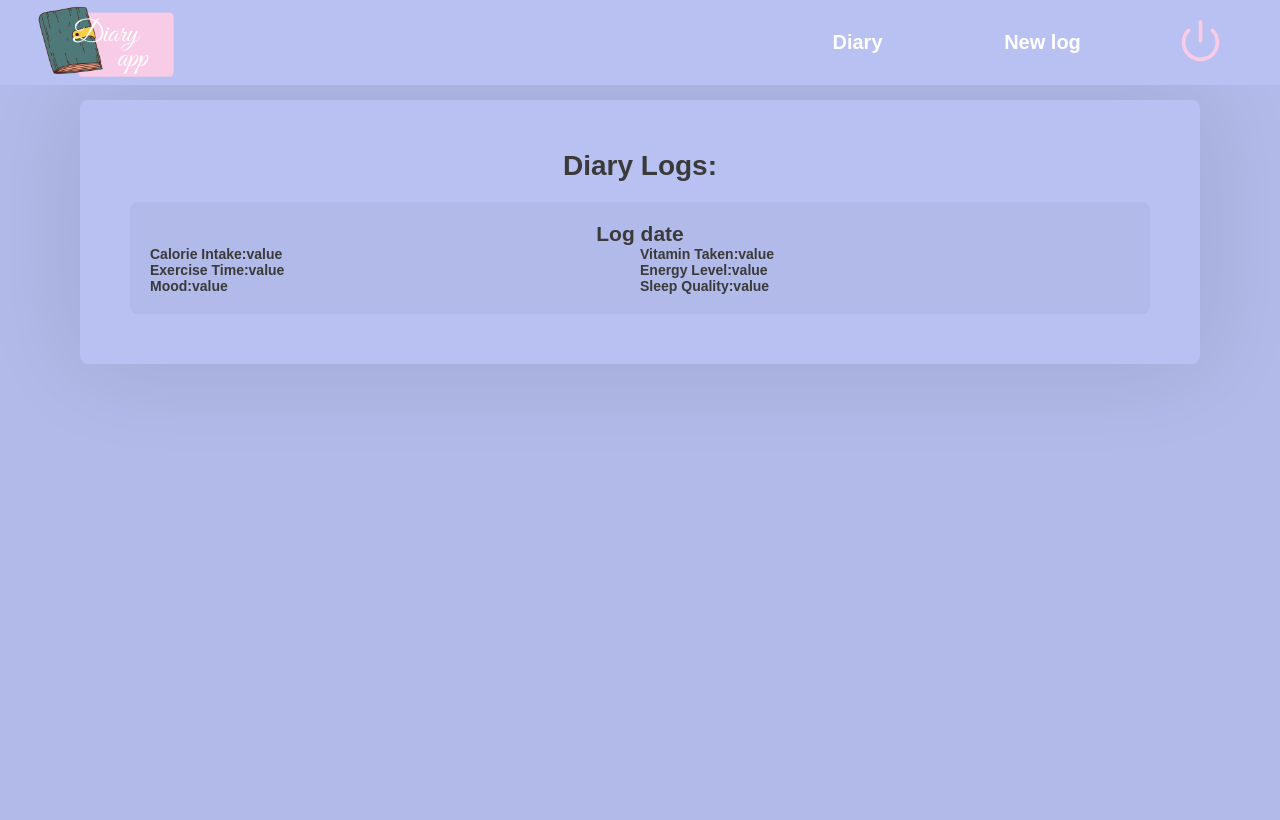
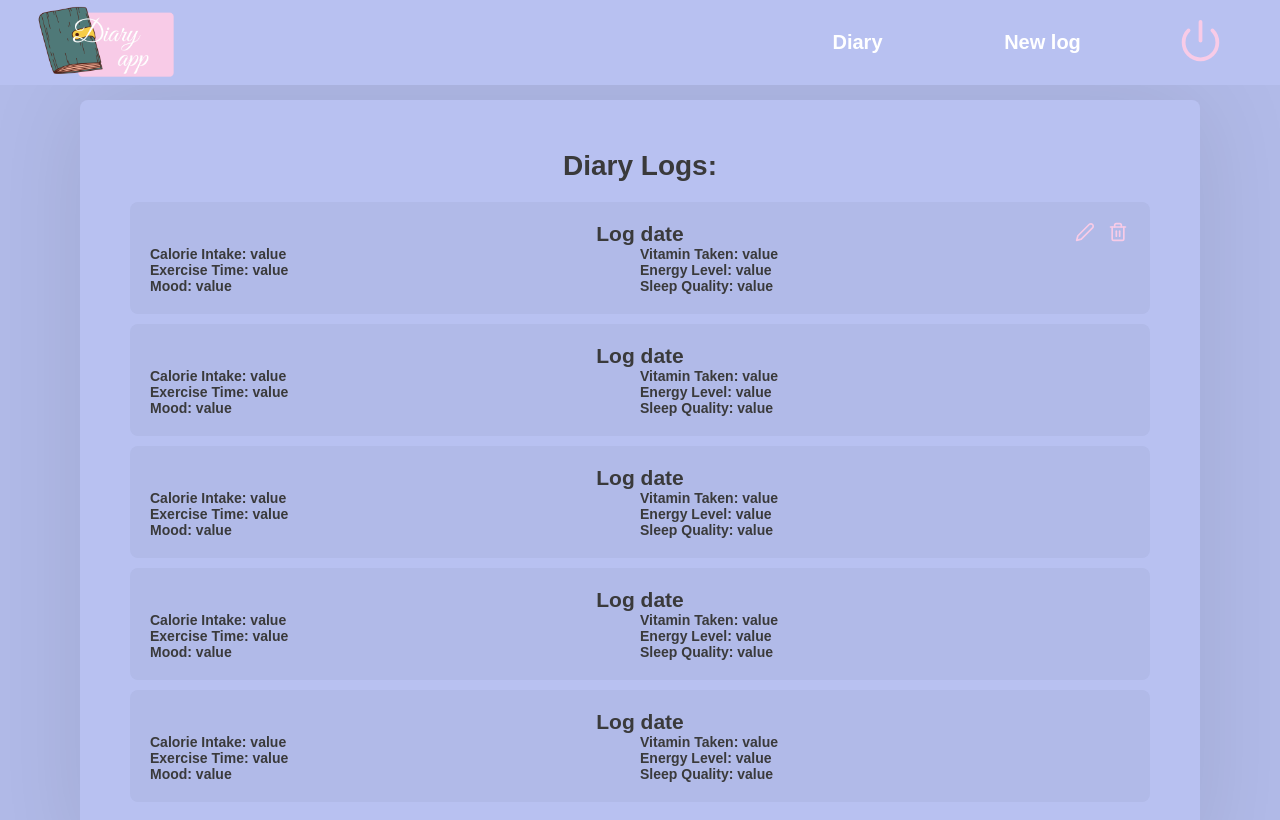
Before and after one commit to mikemorcerf/diary-app, a React (Create React App) app in the folder frontend/: page /profile/logs in a window 1280 px wide. Shown: the top 820 px of the page. Built offline with nearby package versions, Linux system fonts and the light colour scheme; a web font is replaced by a local one.

Commit message:
design log list page

```diff
--- a/frontend/src/pages/Header/index.js
+++ b/frontend/src/pages/Header/index.js
@@ -16,11 +16,11 @@ export default function Header() {
         </div>
 
         <div className="header-button-section">
-          <Link className="header-button" to="/">
+          <Link className="header-button" to="/profile/logs">
             Diary
           </Link>
 
-          <Link className="header-button" to="/">
+          <Link className="header-button" to="/profile/logs/new">
             New log
           </Link>
 
--- /dev/null
+++ b/frontend/src/pages/NewLog/index.js
@@ -0,0 +1,33 @@
+import React from 'react';
+import { Link } from 'react-router-dom';
+import Header from '../Header';
+
+import './styles.css';
+
+export default function NewLog() {
+  return(
+    <div>
+      <Header />
+      <div className="new-log-container">
+        <div className="content">
+        <h1>How are you doing today?</h1>
+          <form>
+            <section>
+              <p>Full name</p>
+              <p>Email address</p>
+              <p>Member since date</p>
+            </section>
+            <section>
+              <Link to="/profile/logs" className="button">
+                <span>See Diary entries</span>
+              </Link>
+              <Link to="/profile/logs/new" className="button">
+                <span>Create new entry</span>
+              </Link>
+            </section>
+          </form>
+        </div>
+      </div>
+    </div>
+  );
+}
--- /dev/null
+++ b/frontend/src/pages/NewLog/styles.css
@@ -0,0 +1,57 @@
+.new-log-container {
+  width: 100%;
+  max-width: 1120px;
+  height: 100vh;
+  margin: 0 auto;
+  background-color: var(--purpleColor);
+
+  display: flex;
+  align-items: center;
+  justify-content: center;
+}
+
+.new-log-container .content {
+  width: 100%;
+  padding: 30px;
+  background-color: var(--lightPurpleColor);
+  box-shadow: 0 0 100px rgba(0, 0, 0, 0.1);
+  border-radius: 8px;
+
+  display: inline-block;
+  justify-content: space-between;
+}
+
+.new-log-container .content h1 {
+  width: 100%;
+  text-align: center;
+  margin-bottom: 25px;
+}
+
+.new-log-container .content form {
+  width: 100%;
+  display: flex;
+}
+
+.new-log-container .content section {
+  width: 50%;
+}
+
+.new-log-container .content section .button-icon {
+  color: var(white);
+  margin: 18px 20px 0 0;
+}
+
+.new-log-container .content section span {
+  vertical-align: top;
+}
+
+.new-log-container .content section h1 {
+  margin: 15px 0 10px;
+  font-size: 32px;
+}
+
+.new-log-container .content section p {
+  font-size: 18px;
+  color: var(--textColor);
+  line-height: 32px;
+}
--- a/frontend/src/pages/Profile/index.js
+++ b/frontend/src/pages/Profile/index.js
@@ -12,18 +12,18 @@ export default function Profile() {
       <div className="profile-container">
         <div className="content">
           <section>
-            <h1>Hello user name. How are your doing today?</h1>
+            <h1>Hello user name. How are you doing today?</h1>
             <p>Full name</p>
             <p>Email address</p>
             <p>Member since date</p>
           </section>
 
           <section>
-            <Link to="/" className="button">
+            <Link to="/profile/logs" className="button">
               <FiEye size={25} className="button-icon" />
               <span>See Diary entries</span>
             </Link>
-            <Link to="/" className="button">
+            <Link to="/profile/logs/new" className="button">
               <FiEdit size={25} className="button-icon" />
               <span>Create new entry</span>
             </Link>
--- a/frontend/src/pages/ProfileLogs/index.js
+++ b/frontend/src/pages/ProfileLogs/index.js
@@ -1,5 +1,6 @@
 import React from 'react';
 import Header from '../Header';
+import { FiTrash2, FiEdit2 } from 'react-icons/fi';
 
 import './styles.css';
 
@@ -14,14 +15,73 @@ export default function () {
             <li>
               <h2>Log date</h2>
               <section>
-                <p>Calorie Intake:<span>value</span></p>
-                <p>Exercise Time:value</p>
-                <p>Mood:value</p>
+                <p>Calorie Intake: value</p>
+                <p>Exercise Time: value</p>
+                <p>Mood: value</p>
               </section>
               <section>
-                <p>Vitamin Taken:value</p>
-                <p>Energy Level:value</p>
-                <p>Sleep Quality:value</p>
+                <p>Vitamin Taken: value</p>
+                <p>Energy Level: value</p>
+                <p>Sleep Quality: value</p>
+              </section>
+              <button type="button">
+                <FiEdit2 size={20} />
+              </button>
+              <button type="button">
+                <FiTrash2 size={20} />
+              </button>
+            </li>
+
+
+
+
+            <li>
+              <h2>Log date</h2>
+              <section>
+                <p>Calorie Intake: value</p>
+                <p>Exercise Time: value</p>
+                <p>Mood: value</p>
+              </section>
+              <section>
+                <p>Vitamin Taken: value</p>
+                <p>Energy Level: value</p>
+                <p>Sleep Quality: value</p>
+              </section>
+            </li>            <li>
+              <h2>Log date</h2>
+              <section>
+                <p>Calorie Intake: value</p>
+                <p>Exercise Time: value</p>
+                <p>Mood: value</p>
+              </section>
+              <section>
+                <p>Vitamin Taken: value</p>
+                <p>Energy Level: value</p>
+                <p>Sleep Quality: value</p>
+              </section>
+            </li>            <li>
+              <h2>Log date</h2>
+              <section>
+                <p>Calorie Intake: value</p>
+                <p>Exercise Time: value</p>
+                <p>Mood: value</p>
+              </section>
+              <section>
+                <p>Vitamin Taken: value</p>
+                <p>Energy Level: value</p>
+                <p>Sleep Quality: value</p>
+              </section>
+            </li>            <li>
+              <h2>Log date</h2>
+              <section>
+                <p>Calorie Intake: value</p>
+                <p>Exercise Time: value</p>
+                <p>Mood: value</p>
+              </section>
+              <section>
+                <p>Vitamin Taken: value</p>
+                <p>Energy Level: value</p>
+                <p>Sleep Quality: value</p>
               </section>
             </li>
           </ul>
--- a/frontend/src/pages/ProfileLogs/styles.css
+++ b/frontend/src/pages/ProfileLogs/styles.css
@@ -29,11 +29,31 @@
 
 .profile-logs-container .content li {
   padding: 20px;
+  margin-bottom: 10px;
   background-color: var(--purpleColor);
   width: 100%;
   align-items: center;
   justify-content: center;
   border-radius: 8px;
+  position: relative;
+}
+
+.profile-logs-container .content li button {
+  color: var(--pinkColor);
+  background: transparent;
+  position: absolute;
+  right: 55px;
+  top: 10px;
+  border: 0;
+  transition: filter 0.2s;
+}
+
+.profile-logs-container .content li button:hover {
+  filter: brightness(90%);
+}
+
+.profile-logs-container .content li button + button {
+  right: 22px;
 }
 
 .profile-logs-container .content li h2 {
--- a/frontend/src/routes.js
+++ b/frontend/src/routes.js
@@ -5,6 +5,7 @@ import Login from './pages/Login';
 import Register from './pages/Register';
 import Profile from './pages/Profile';
 import ProfileLogs from './pages/ProfileLogs';
+import NewLog from './pages/NewLog';
 
 export default function Routes() {
   return(
@@ -13,7 +14,8 @@ export default function Routes() {
         <Route path="/" exact component={Login} />
         <Route path="/register" component={Register} />
         <Route path="/profile" exact component={Profile} />
-        <Route path="/profile/logs" component={ProfileLogs} />
+        <Route path="/profile/logs" exact component={ProfileLogs} />
+        <Route path="/profile/logs/new" component={NewLog} />
       </Switch>
     </BrowserRouter>
   );
```
